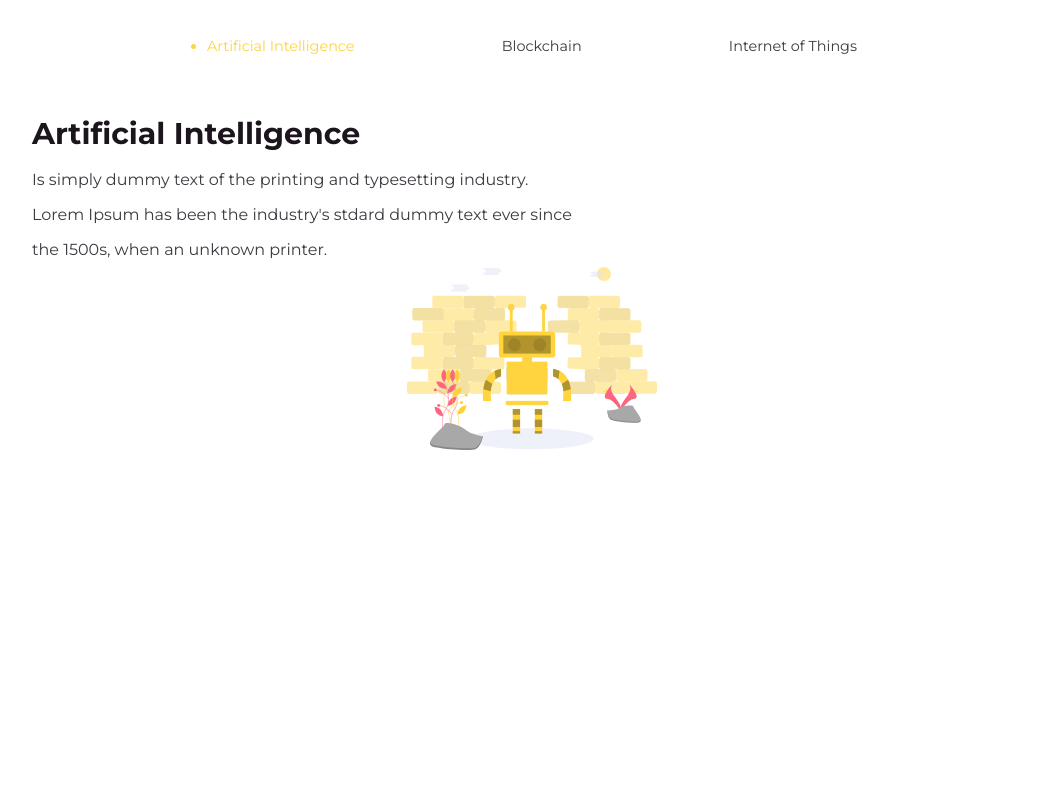
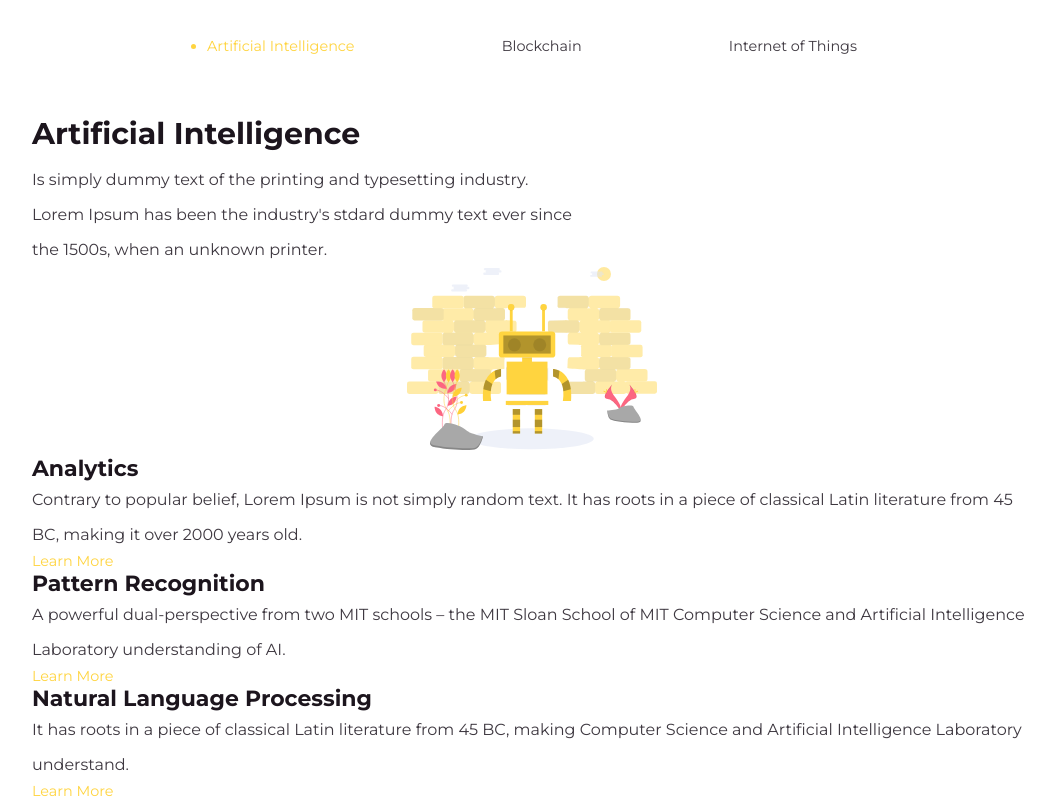
Before and after one commit to nepali-prabhat/landing, a React (Create React App) app: page / in a window 1280 px wide. Shown: the part 1093-1893 px from the top of the page, without its empty margins (108-1163 px from the left). Before the commit the page ends 1600 px from the top, so only its background shows below. Built offline with nearby package versions, Linux system fonts and the light colour scheme.

Commit message:
carousel initial setup

```diff
--- a/package.json
+++ b/package.json
@@ -8,6 +8,7 @@
     "@testing-library/user-event": "^7.2.1",
     "react": "^16.13.1",
     "react-dom": "^16.13.1",
+    "react-responsive-carousel": "^3.1.51",
     "react-scripts": "3.4.1"
   },
   "scripts": {
--- a/src/index.css
+++ b/src/index.css
@@ -85,6 +85,11 @@ h2{
   font-size: 1.5em;
   font-weight: 700;
 }
+h3{
+  color: var(--black1);
+  font-size: 1.1em;
+  font-weight: 700;
+}
 .txt{
   line-height: 35px;
   font-size: 1rem;
@@ -92,8 +97,6 @@ h2{
 .highlight{
   color: var(--primary);
 }
-
-
 
 input{
   height: 39px;
--- a/src/services.js
+++ b/src/services.js
@@ -1,5 +1,6 @@
 import React, { Component } from 'react'
 import AI from './ai.svg';
+const LearnMore = ()=><div className="link highlight">Learn More</div>
 export default class Services extends Component {
     constructor(props) {
         super(props);
@@ -11,6 +12,7 @@ export default class Services extends Component {
                 Lorem Ipsum has been the industry's stdard dummy text ever since
                 the 1500s, when an unknown printer.
                 `,
+                src:AI,
                 cards:[
                     {
                         title: "Analytics",
@@ -41,6 +43,7 @@ export default class Services extends Component {
                 Lorem Ipsum has been the industry's stdard dummy text ever since
                 the 1500s, when an unknown printer.
                 `,
+                src:AI,
                 cards:[
                     {
                         title: "Analytics",
@@ -71,6 +74,7 @@ export default class Services extends Component {
                 Lorem Ipsum has been the industry's stdard dummy text ever since
                 the 1500s, when an unknown printer.
                 `,
+                src:AI,
                 cards:[
                     {
                         title: "Analytics",
@@ -135,7 +139,24 @@ export default class Services extends Component {
                             </p>
                         </div>
                         <div className="service-img-container">
-                            <img className="service-img" src={AI} alt={this.state.tabs[this.state.activeIndex].title}/>
+                            <img className="service-img" src={this.state.tabs[this.state.activeIndex].src} alt={this.state.tabs[this.state.activeIndex].title}/>
+                        </div>
+                        <div className="service-card-contaienr">
+                            {
+                                this.state.tabs[this.state.activeIndex].cards.map((c)=>{
+                                    return (
+                                        <div className="service-card" key={c.title}>
+                                            <h3>
+                                                {c.title}
+                                            </h3>
+                                            <p className="txt">
+                                                {c.desc}
+                                            </p>
+                                            <LearnMore />
+                                        </div>
+                                    )
+                                })
+                            }
                         </div>
                 </div>
             </section>
```
Also changed, not shown: 1 other file (tests, documents, lock files or other folders).
